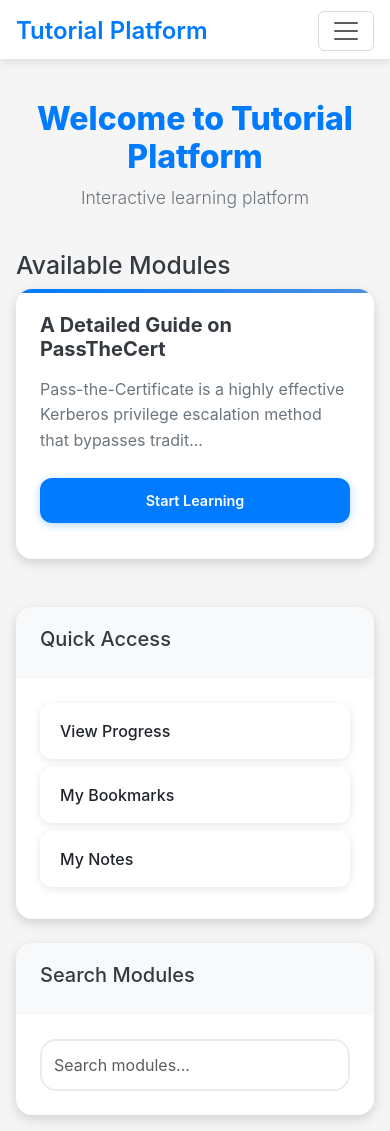
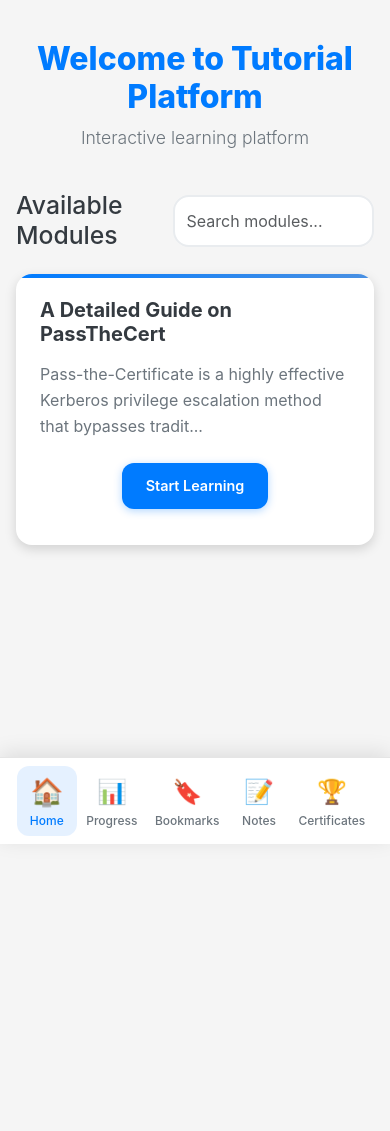
Before and after one commit to julisunkan/LearnMan, a Flask app: page / in a window 390 px wide. After the commit the page ends 836 px from the top, so only its background shows below. Run offline with Flask 3, Linux system fonts and the light colour scheme; some libraries are stand-ins or nearby versions.

Commit message:
Add a mobile-first navigation experience with a sticky footer menu
Introduces a fixed footer navigation bar with primary links (Home, Progress, Bookmarks, Notes, Certificates) and implements JavaScript functionality for modal dialogs to display content, replacing the previous sidebar quick access. Adjusts CSS for responsiveness and integrates the navigation into the base template.

Replit-Commit-Author: Agent
Replit-Commit-Session-Id: 8e4fc667-2ff8-48e7-b0e7-0d0e7081f546
Replit-Commit-Checkpoint-Type: intermediate_checkpoint
Replit-Commit-Screenshot-Url: https://storage.googleapis.com/screenshot-production-us-central1/cbe75aa8-c4f8-40ce-a684-7099e6a16956/8e4fc667-2ff8-48e7-b0e7-0d0e7081f546/h9Jp4n9

```diff
--- a/static/css/style.css
+++ b/static/css/style.css
@@ -380,6 +380,121 @@ main.container {
   font-size: 1.5rem;
 }
 
+/* Mobile App Footer Navigation */
+.footer-nav {
+  position: fixed;
+  bottom: 0;
+  left: 0;
+  right: 0;
+  background: white;
+  border-top: 1px solid rgba(0, 0, 0, 0.1);
+  box-shadow: 0 -4px 20px rgba(0, 0, 0, 0.1);
+  z-index: 1000;
+  padding: 0.5rem 0;
+  backdrop-filter: blur(20px);
+  -webkit-backdrop-filter: blur(20px);
+}
+
+.nav-items {
+  display: flex;
+  justify-content: space-around;
+  align-items: center;
+  max-width: 600px;
+  margin: 0 auto;
+  padding: 0 1rem;
+}
+
+.nav-item {
+  display: flex;
+  flex-direction: column;
+  align-items: center;
+  text-decoration: none;
+  color: var(--secondary-color);
+  transition: var(--transition);
+  padding: 0.5rem;
+  border-radius: 12px;
+  min-width: 60px;
+}
+
+.nav-item:hover, .nav-item.active {
+  color: var(--primary-color);
+  background: rgba(0, 123, 255, 0.1);
+  text-decoration: none;
+}
+
+.nav-icon {
+  font-size: 1.5rem;
+  margin-bottom: 0.25rem;
+  transition: var(--transition);
+}
+
+.nav-label {
+  font-size: 0.75rem;
+  font-weight: 500;
+  text-align: center;
+  line-height: 1.2;
+}
+
+.nav-item:hover .nav-icon, .nav-item.active .nav-icon {
+  transform: scale(1.1);
+}
+
+/* Adjust body for footer navigation */
+body {
+  padding-bottom: 80px;
+}
+
+/* Modal for mobile navigation content */
+.mobile-modal {
+  position: fixed;
+  top: 0;
+  left: 0;
+  right: 0;
+  bottom: 80px;
+  background: var(--app-background);
+  z-index: 999;
+  overflow-y: auto;
+  padding: 1rem;
+  transform: translateX(100%);
+  transition: transform 0.3s cubic-bezier(0.4, 0, 0.2, 1);
+}
+
+.mobile-modal.show {
+  transform: translateX(0);
+}
+
+.mobile-modal-header {
+  display: flex;
+  justify-content: space-between;
+  align-items: center;
+  padding: 1rem 0;
+  border-bottom: 2px solid rgba(0, 0, 0, 0.1);
+  margin-bottom: 1.5rem;
+}
+
+.mobile-modal-title {
+  font-size: 1.5rem;
+  font-weight: 700;
+  color: var(--primary-color);
+  margin: 0;
+}
+
+.modal-close-btn {
+  background: none;
+  border: none;
+  font-size: 1.5rem;
+  color: var(--secondary-color);
+  cursor: pointer;
+  padding: 0.5rem;
+  border-radius: 50%;
+  transition: var(--transition);
+}
+
+.modal-close-btn:hover {
+  background: rgba(0, 0, 0, 0.1);
+  color: var(--primary-color);
+}
+
 /* Mobile app optimization */
 @media (max-width: 768px) {
   .module-card .card-body {
@@ -417,6 +532,38 @@ main.container {
   .list-group-item:hover {
     background: var(--light-color);
     transform: translateY(-1px);
+  }
+
+  /* Hide top navbar on small screens, show footer nav */
+  .navbar {
+    display: none;
+  }
+
+  main.container {
+    padding-top: 1rem;
+  }
+}
+
+@media (min-width: 769px) {
+  /* Keep footer nav visible on larger screens but adjust styling */
+  .footer-nav {
+    position: relative;
+    border-top: 2px solid rgba(0, 0, 0, 0.1);
+    margin-top: 3rem;
+  }
+
+  .nav-items {
+    max-width: 800px;
+    justify-content: center;
+    gap: 2rem;
+  }
+
+  .nav-item {
+    min-width: 80px;
+  }
+
+  body {
+    padding-bottom: 0;
   }
 }
 
--- a/static/js/main.js
+++ b/static/js/main.js
@@ -1,5 +1,71 @@
 // Main JavaScript for tutorial platform
 // Progress tracking using localStorage
+
+// Mobile navigation state
+let currentModal = null;
+
+// Set active navigation item
+function setActiveNavItem(itemId) {
+    document.querySelectorAll('.nav-item').forEach(item => {
+        item.classList.remove('active');
+    });
+    document.getElementById(itemId)?.classList.add('active');
+}
+
+// Close current modal
+function closeModal() {
+    if (currentModal) {
+        currentModal.classList.remove('show');
+        setTimeout(() => {
+            if (currentModal && currentModal.parentNode) {
+                currentModal.parentNode.removeChild(currentModal);
+            }
+            currentModal = null;
+        }, 300);
+    }
+}
+
+// Create modal template safely using DOM APIs
+function createModal(title, contentHtml) {
+    closeModal();
+
+    const modal = document.createElement('div');
+    modal.className = 'mobile-modal';
+
+    // Create header
+    const header = document.createElement('div');
+    header.className = 'mobile-modal-header';
+
+    const titleEl = document.createElement('h2');
+    titleEl.className = 'mobile-modal-title';
+    titleEl.textContent = title;
+
+    const closeBtn = document.createElement('button');
+    closeBtn.className = 'modal-close-btn';
+    closeBtn.textContent = '×';
+    closeBtn.onclick = closeModal;
+
+    header.appendChild(titleEl);
+    header.appendChild(closeBtn);
+
+    // Create content area
+    const content = document.createElement('div');
+    content.className = 'mobile-modal-content';
+    content.innerHTML = contentHtml; // Still using innerHTML but content is pre-sanitized
+
+    modal.appendChild(header);
+    modal.appendChild(content);
+
+    document.body.appendChild(modal);
+    currentModal = modal;
+
+    // Show modal with animation
+    setTimeout(() => {
+        modal.classList.add('show');
+    }, 10);
+
+    return modal;
+}
 
 class TutorialPlatform {
     constructor() {
@@ -297,88 +363,215 @@ class TutorialPlatform {
 
     // User data display functions
     showProgress() {
+        setActiveNavItem('nav-progress');
         const progress = JSON.parse(localStorage.getItem('moduleProgress') || '{}');
-        let progressHtml = '<div class="modal fade" id="progressModal"><div class="modal-dialog"><div class="modal-content">';
-        progressHtml += '<div class="modal-header"><h5>Your Progress</h5><button type="button" class="btn-close" data-bs-dismiss="modal"></button></div>';
-        progressHtml += '<div class="modal-body">';
+        let content = '';
 
         if (Object.keys(progress).length === 0) {
-            progressHtml += '<p>No progress recorded yet.</p>';
+            content = `
+                <div class="alert alert-info">
+                    <h4>📊 No Progress Yet</h4>
+                    <p>Start learning modules to track your progress here!</p>
+                </div>
+            `;
         } else {
-            progressHtml += '<ul class="list-group">';
+            content = '<div class="row">';
             for (const [moduleId, data] of Object.entries(progress)) {
-                progressHtml += `<li class="list-group-item d-flex justify-content-between align-items-center">
-                    Module ${moduleId}
-                    <div>
-                        <div class="progress" style="width: 100px;">
-                            <div class="progress-bar" style="width: ${data.progress}%"></div>
+                const completedBadge = data.completed ? '<span class="badge bg-success">Completed</span>' : '';
+                const completedDate = data.completedAt ? new Date(data.completedAt).toLocaleDateString() : '';
+
+                content += `
+                    <div class="col-12 mb-3">
+                        <div class="card">
+                            <div class="card-body">
+                                <div class="d-flex justify-content-between align-items-start mb-2">
+                                    <h6 class="card-title mb-0">Module</h6>
+                                    ${completedBadge}
+                                </div>
+                                <div class="progress mb-2">
+                                    <div class="progress-bar" style="width: ${data.progress}%"></div>
+                                </div>
+                                <div class="d-flex justify-content-between">
+                                    <small class="text-muted">${data.progress}% Complete</small>
+                                    ${completedDate ? `<small class="text-muted">Completed: ${completedDate}</small>` : ''}
+                                </div>
+                                <a href="/module/${moduleId}" class="btn btn-primary btn-sm mt-2">Continue Learning</a>
+                            </div>
                         </div>
-                        <small>${data.progress}%</small>
                     </div>
-                </li>`;
+                `;
             }
-            progressHtml += '</ul>';
+            content += '</div>';
         }
 
-        progressHtml += '</div></div></div></div>';
-
-        document.body.insertAdjacentHTML('beforeend', progressHtml);
-        new bootstrap.Modal(document.getElementById('progressModal')).show();
+        createModal('Your Progress', content);
     }
 
     showBookmarks() {
+        setActiveNavItem('nav-bookmarks');
         const bookmarks = JSON.parse(localStorage.getItem('bookmarkedModules') || '[]');
-        let bookmarksHtml = '<div class="modal fade" id="bookmarksModal"><div class="modal-dialog"><div class="modal-content">';
-        bookmarksHtml += '<div class="modal-header"><h5>Your Bookmarks</h5><button type="button" class="btn-close" data-bs-dismiss="modal"></button></div>';
-        bookmarksHtml += '<div class="modal-body">';
+        let content = '';
 
         if (bookmarks.length === 0) {
-            bookmarksHtml += '<p>No bookmarks saved yet.</p>';
+            content = `
+                <div class="alert alert-info">
+                    <h4>🔖 No Bookmarks Yet</h4>
+                    <p>Bookmark your favorite modules while learning to access them quickly here!</p>
+                </div>
+            `;
         } else {
-            bookmarksHtml += '<ul class="list-group">';
+            content = '<div class="row">';
             bookmarks.forEach(moduleId => {
-                bookmarksHtml += `<li class="list-group-item">
-                    <a href="/module/${moduleId}">Module ${moduleId}</a>
-                </li>`;
+                // Escape module ID for safe HTML insertion
+                const safeModuleId = this.escapeHtml(moduleId);
+                content += `
+                    <div class="col-12 mb-3">
+                        <div class="card module-card">
+                            <div class="card-body">
+                                <h6 class="card-title">Bookmarked Module</h6>
+                                <div class="d-flex justify-content-between align-items-center">
+                                    <a href="/module/${safeModuleId}" class="btn btn-primary">Continue Learning</a>
+                                    <button class="btn btn-outline-secondary btn-sm" onclick="bookmarkModule('${safeModuleId}'); showBookmarks();">Remove</button>
+                                </div>
+                            </div>
+                        </div>
+                    </div>
+                `;
             });
-            bookmarksHtml += '</ul>';
+            content += '</div>';
         }
 
-        bookmarksHtml += '</div></div></div></div>';
-
-        document.body.insertAdjacentHTML('beforeend', bookmarksHtml);
-        new bootstrap.Modal(document.getElementById('bookmarksModal')).show();
+        createModal('My Bookmarks', content);
     }
 
     showNotes() {
+        setActiveNavItem('nav-notes');
         const notes = JSON.parse(localStorage.getItem('moduleNotes') || '{}');
-        let notesHtml = '<div class="modal fade" id="notesModal"><div class="modal-dialog modal-lg"><div class="modal-content">';
-        notesHtml += '<div class="modal-header"><h5>Your Notes</h5><button type="button" class="btn-close" data-bs-dismiss="modal"></button></div>';
-        notesHtml += '<div class="modal-body">';
+        let content = '';
 
         if (Object.keys(notes).length === 0) {
-            notesHtml += '<p>No notes saved yet.</p>';
+            content = `
+                <div class="alert alert-info">
+                    <h4>📝 No Notes Yet</h4>
+                    <p>Take notes while learning modules to review them here later!</p>
+                </div>
+            `;
         } else {
+            content = '<div class="row">';
             for (const [moduleId, data] of Object.entries(notes)) {
-                notesHtml += `<div class="card mb-3">
-                    <div class="card-header">Module ${moduleId}</div>
-                    <div class="card-body">
-                        <pre class="small">${data.content}</pre>
+                // Escape HTML to prevent XSS
+                const notePreview = this.escapeHtml(data.content.length > 100 ? data.content.substring(0, 100) + '...' : data.content);
+                const lastUpdate = new Date(data.lastUpdate).toLocaleDateString();
+
+                content += `
+                    <div class="col-12 mb-3">
+                        <div class="card">
+                            <div class="card-body">
+                                <h6 class="card-title">Module Notes</h6>
+                                <p class="card-text small">${notePreview}</p>
+                                <div class="d-flex justify-content-between align-items-center">
+                                    <small class="text-muted">Updated: ${lastUpdate}</small>
+                                    <a href="/module/${moduleId}" class="btn btn-outline-primary btn-sm">View Module</a>
+                                </div>
+                            </div>
+                        </div>
                     </div>
-                </div>`;
+                `;
             }
+            content += '</div>';
         }
 
-        notesHtml += '</div></div></div></div>';
+        createModal('My Notes', content);
+    }
 
-        document.body.insertAdjacentHTML('beforeend', notesHtml);
-        new bootstrap.Modal(document.getElementById('notesModal')).show();
+    showCertificates() {
+        setActiveNavItem('nav-certificates');
+        const progress = JSON.parse(localStorage.getItem('moduleProgress') || '{}');
+        const completedModules = Object.entries(progress).filter(([moduleId, data]) => data.completed);
+        let content = '';
+
+        if (completedModules.length === 0) {
+            content = `
+                <div class="alert alert-info">
+                    <h4>🏆 No Certificates Yet</h4>
+                    <p>Complete modules and pass their quizzes to earn certificates!</p>
+                </div>
+            `;
+        } else {
+            content = '<div class="row">';
+            completedModules.forEach(([moduleId, data]) => {
+                const completedDate = new Date(data.completedAt).toLocaleDateString();
+
+                content += `
+                    <div class="col-12 mb-3">
+                        <div class="card">
+                            <div class="card-body">
+                                <div class="d-flex justify-content-between align-items-start mb-3">
+                                    <div>
+                                        <h6 class="card-title">🏆 Certificate Available</h6>
+                                        <p class="card-text">Completed on ${completedDate}</p>
+                                    </div>
+                                    <span class="badge bg-success">Completed</span>
+                                </div>
+                                <div class="d-flex justify-content-between align-items-center">
+                                    <small class="text-muted">Score: ${data.progress}%</small>
+                                    <div>
+                                        <a href="/module/${moduleId}" class="btn btn-outline-primary btn-sm me-2">View Module</a>
+                                        <a href="/certificate/${moduleId}" class="btn btn-primary btn-sm" download>Download Certificate</a>
+                                    </div>
+                                </div>
+                            </div>
+                        </div>
+                    </div>
+                `;
+            });
+            content += '</div>';
+        }
+
+        createModal('My Certificates', content);
+    }
+
+    // Utility function to escape HTML and prevent XSS
+    escapeHtml(text) {
+        const map = {
+            '&': '&amp;',
+            '<': '&lt;',
+            '>': '&gt;',
+            '"': '&quot;',
+            "'": '&#039;'
+        };
+        return text.replace(/[&<>"']/g, function(m) { return map[m]; });
     }
 }
 
 // Initialize the platform when DOM is loaded
 document.addEventListener('DOMContentLoaded', function() {
     window.tutorialPlatform = new TutorialPlatform();
+
+    // Expose methods globally to ensure onclick handlers work
+    window.showProgress = function() {
+        if (window.tutorialPlatform) {
+            window.tutorialPlatform.showProgress();
+        }
+    };
+
+    window.showBookmarks = function() {
+        if (window.tutorialPlatform) {
+            window.tutorialPlatform.showBookmarks();
+        }
+    };
+
+    window.showNotes = function() {
+        if (window.tutorialPlatform) {
+            window.tutorialPlatform.showNotes();
+        }
+    };
+
+    window.showCertificates = function() {
+        if (window.tutorialPlatform) {
+            window.tutorialPlatform.showCertificates();
+        }
+    };
 });
 
 // Global functions for inline event handlers
@@ -411,13 +604,33 @@ function submitQuiz(moduleId) {
 }
 
 function showProgress() {
-    window.tutorialPlatform.showProgress();
+    if (window.tutorialPlatform) {
+        window.tutorialPlatform.showProgress();
+    }
 }
 
 function showBookmarks() {
-    window.tutorialPlatform.showBookmarks();
+    if (window.tutorialPlatform) {
+        window.tutorialPlatform.showBookmarks();
+    }
 }
 
 function showNotes() {
-    window.tutorialPlatform.showNotes();
+    if (window.tutorialPlatform) {
+        window.tutorialPlatform.showNotes();
+    }
 }
+
+function showCertificates() {
+    if (window.tutorialPlatform) {
+        window.tutorialPlatform.showCertificates();
+    }
+}
+
+// Set active nav item for current page
+document.addEventListener('DOMContentLoaded', function() {
+    const currentPath = window.location.pathname;
+    if (currentPath === '/' || currentPath === '/index') {
+        setActiveNavItem('nav-home');
+    }
+});
--- a/templates/base.html
+++ b/templates/base.html
@@ -56,7 +56,7 @@
         </div>
     </nav>
 
-    <main class="container mt-4">
+    <main class="container mt-4 mb-5 pb-4">
         {% with messages = get_flashed_messages(with_categories=true) %}
             {% if messages %}
                 {% for category, message in messages %}
@@ -70,6 +70,32 @@
 
         {% block content %}{% endblock %}
     </main>
+
+    <!-- Mobile App Footer Navigation -->
+    <nav class="footer-nav">
+        <div class="nav-items">
+            <a href="{{ url_for('index') }}" class="nav-item" id="nav-home">
+                <div class="nav-icon">🏠</div>
+                <span class="nav-label">Home</span>
+            </a>
+            <a href="#" class="nav-item" id="nav-progress" onclick="showProgress(); return false;">
+                <div class="nav-icon">📊</div>
+                <span class="nav-label">Progress</span>
+            </a>
+            <a href="#" class="nav-item" id="nav-bookmarks" onclick="showBookmarks(); return false;">
+                <div class="nav-icon">🔖</div>
+                <span class="nav-label">Bookmarks</span>
+            </a>
+            <a href="#" class="nav-item" id="nav-notes" onclick="showNotes(); return false;">
+                <div class="nav-icon">📝</div>
+                <span class="nav-label">Notes</span>
+            </a>
+            <a href="#" class="nav-item" id="nav-certificates" onclick="showCertificates(); return false;">
+                <div class="nav-icon">🏆</div>
+                <span class="nav-label">Certificates</span>
+            </a>
+        </div>
+    </nav>
 
     <script src="https://cdn.jsdelivr.net/npm/bootstrap@5.3.0/dist/js/bootstrap.bundle.min.js"></script>
     <script src="{{ url_for('static', filename='js/main.js') }}"></script>
--- a/templates/index.html
+++ b/templates/index.html
@@ -9,20 +9,28 @@
 </div>
 
 <div class="row">
-    <div class="col-md-8">
-        <h2>Available Modules</h2>
+    <div class="col-12">
+        <div class="d-flex justify-content-between align-items-center mb-4">
+            <h2 class="mb-0">Available Modules</h2>
+            <div class="search-container" style="max-width: 300px;">
+                <input type="text" class="form-control" placeholder="Search modules..." id="moduleSearch" onkeyup="filterModules()">
+            </div>
+        </div>
+
         {% if courses.modules %}
             <div class="row">
                 {% for module in courses.modules %}
-                    <div class="col-md-6 mb-4">
+                    <div class="col-lg-6 col-12 mb-4">
                         <div class="card module-card">
                             <div class="card-body">
                                 <h5 class="card-title">{{ module.title }}</h5>
                                 <p class="card-text">{{ module.description[:100] }}{% if module.description|length > 100 %}...{% endif %}</p>
-                                <a href="{{ url_for('module_detail', module_id=module.id) }}" class="btn btn-primary">Start Learning</a>
-                                {% if module.quiz %}
-                                    <a href="{{ url_for('quiz', module_id=module.id) }}" class="btn btn-outline-secondary">Take Quiz</a>
-                                {% endif %}
+                                <div class="btn-group-vertical d-grid gap-2">
+                                    <a href="{{ url_for('module_detail', module_id=module.id) }}" class="btn btn-primary">Start Learning</a>
+                                    {% if module.quiz %}
+                                        <a href="{{ url_for('quiz', module_id=module.id) }}" class="btn btn-outline-secondary">Take Quiz</a>
+                                    {% endif %}
+                                </div>
                             </div>
                         </div>
                     </div>
@@ -35,29 +43,5 @@
             </div>
         {% endif %}
     </div>
-
-    <div class="col-md-4">
-        <div class="card">
-            <div class="card-header">
-                <h5>Quick Access</h5>
-            </div>
-            <div class="card-body">
-                <div class="list-group list-group-flush">
-                    <a href="#" class="list-group-item list-group-item-action" onclick="showProgress()">View Progress</a>
-                    <a href="#" class="list-group-item list-group-item-action" onclick="showBookmarks()">My Bookmarks</a>
-                    <a href="#" class="list-group-item list-group-item-action" onclick="showNotes()">My Notes</a>
-                </div>
-            </div>
-        </div>
-
-        <div class="card mt-4">
-            <div class="card-header">
-                <h5>Search Modules</h5>
-            </div>
-            <div class="card-body">
-                <input type="text" class="form-control" placeholder="Search modules..." id="moduleSearch" onkeyup="filterModules()">
-            </div>
-        </div>
-    </div>
 </div>
 {% endblock %}
```
Also changed, not shown: 1 other file.
